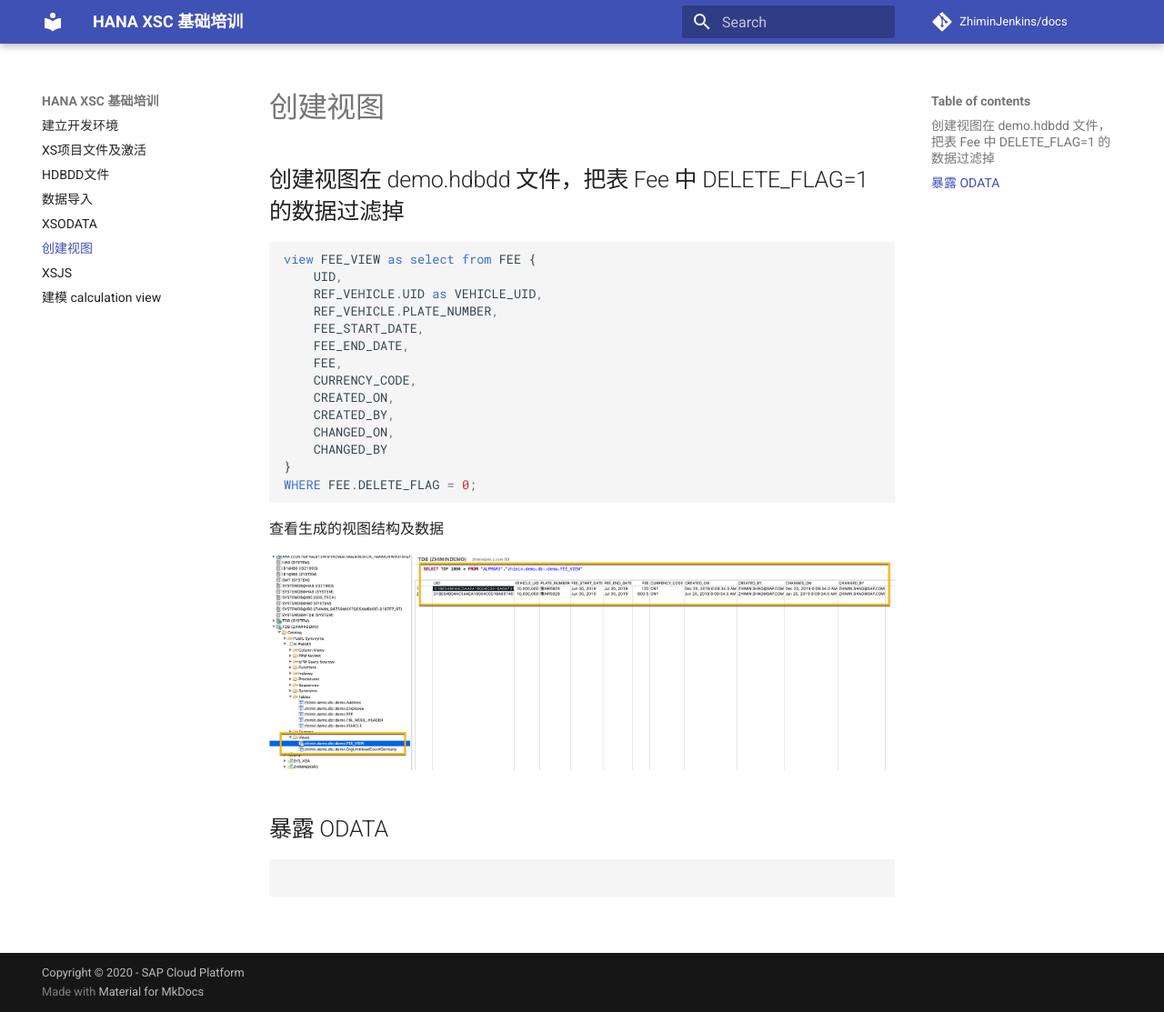
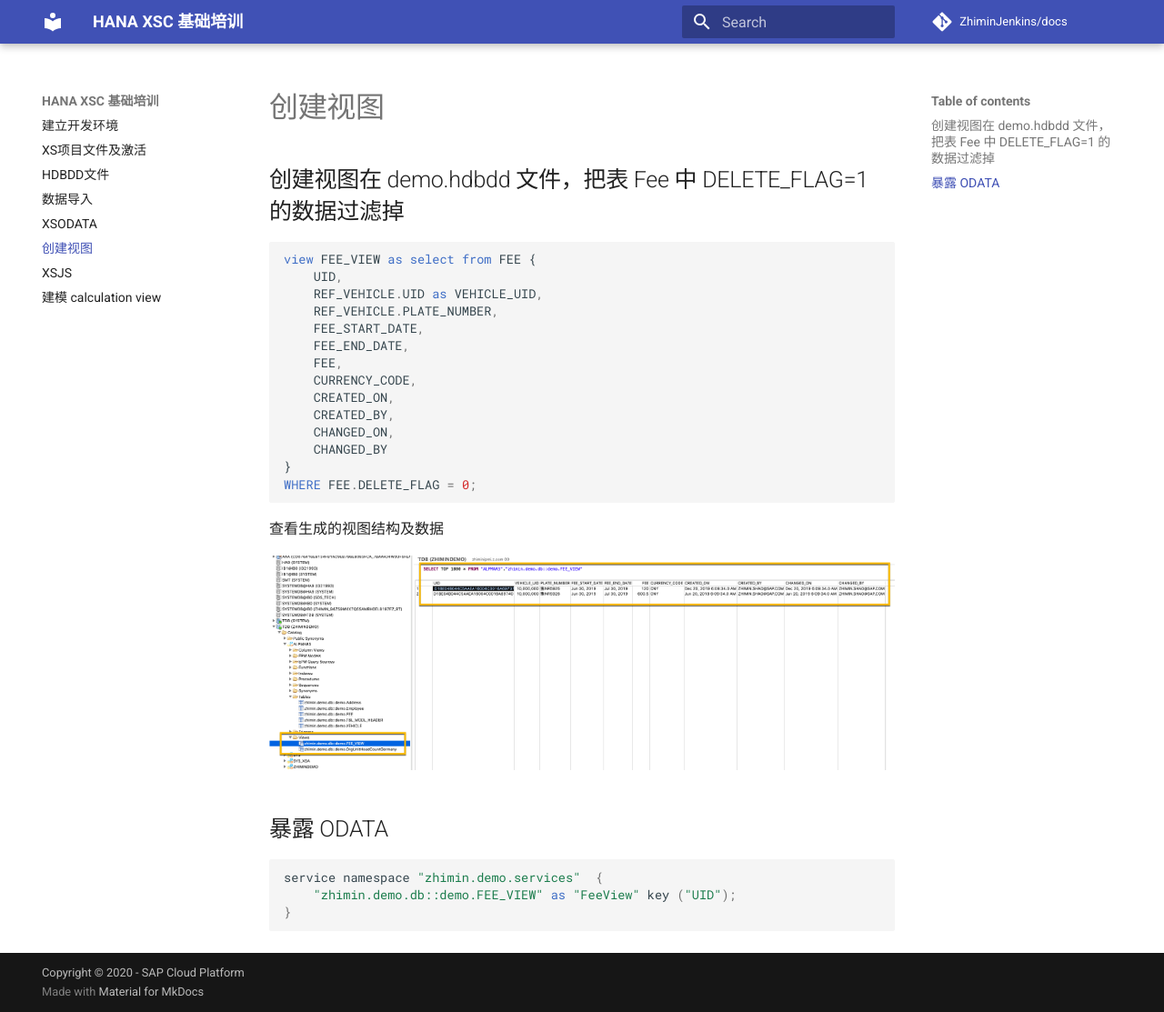
Before and after one commit to shaozhm/alpmars-training, an MkDocs documentation site: the page built from docs/view.md, in a window 1280 px wide and 1113 px high. Shown: the whole window at 91% size. Built offline with MkDocs 1.6.1 and Material for MkDocs 9.7.7, drawn with Linux system fonts in a browser that asks for light colours; old or Windows-style settings are respelled for this version of MkDocs.

Commit message:
zhimin update

````diff
--- a/docs/view.md
+++ b/docs/view.md
@@ -23,5 +23,7 @@
 ## 暴露 ODATA
 
 ``` js
-
+service namespace "zhimin.demo.services"  {
+    "zhimin.demo.db::demo.FEE_VIEW" as "FeeView" key ("UID");
+}
 ```
````
